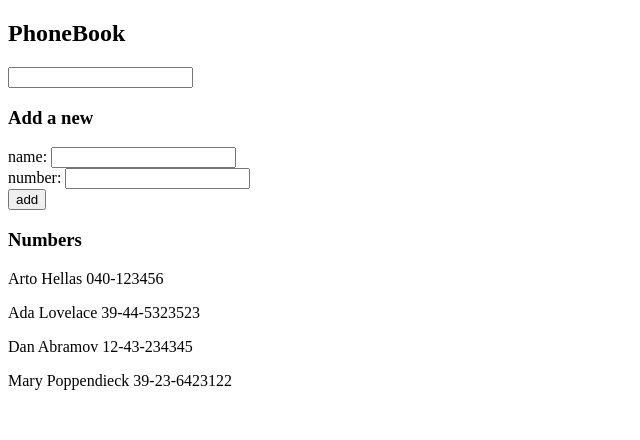
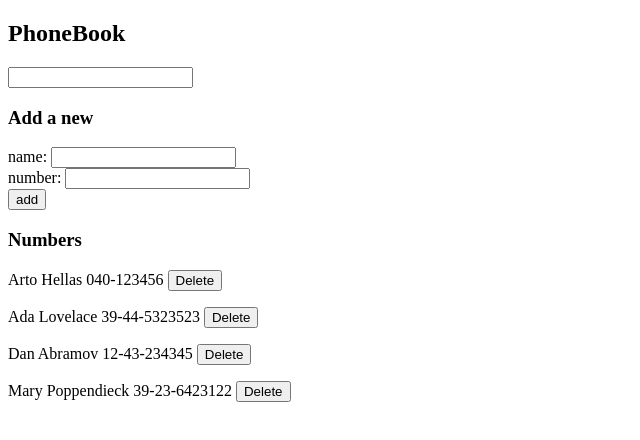
Before and after one commit to JuampiConejera/FullStackOpen, a React (Vite) app in the folder part2/thePhonebook/: page / in a window 1280 px wide. Shown: the top 440 px of the page, without its empty margins (0-640 px from the left). Built offline with nearby package versions, Linux system fonts and the light colour scheme; data requests are answered from the project's data file.

Commit message:
commit exercise 2.14

```diff
--- a/part2/thePhonebook/src/App.jsx
+++ b/part2/thePhonebook/src/App.jsx
@@ -19,6 +19,16 @@ const App = () => {
       })
   }, [])
 
+  const handleDelete = (person) => {
+    if (window.confirm(`Delete ${person.name}?`)) {
+        listService
+            .remove(person.id)
+            .then(() => {
+                setPersons(persons.filter(pers => pers.id !== person.id))
+            })
+    }
+}
+
   return (
     <div>
       <h2>PhoneBook</h2>
@@ -26,7 +36,7 @@ const App = () => {
       <h3>Add a new</h3>
       <PersonForm newName={newName} setNewName={setNewName} newNumber={newNumber} setNewNumber={setNewNumber} persons={persons} setPersons={setPersons} />
       <h3>Numbers</h3>
-      <Persons persons={persons} filter={filter} />
+      <Persons persons={persons} filter={filter} handleDelete={handleDelete} />
     </div>
   )
 }
--- a/part2/thePhonebook/src/components/List.jsx
+++ b/part2/thePhonebook/src/components/List.jsx
@@ -1,5 +1,5 @@
-export const List = ({ person }) => {
+export const List = ({ person, handleDelete }) => {
     return (
-            <p>{person.name}    {person.number}</p>
+            <p>{person.name}    {person.number} <button type="button" onClick={() => handleDelete(person)}>Delete</button></p>
     )
 }
--- a/part2/thePhonebook/src/components/Persons.jsx
+++ b/part2/thePhonebook/src/components/Persons.jsx
@@ -1,12 +1,12 @@
 import { List } from './List'
-export const Persons = ( {persons, filter}) => {
+export const Persons = ( {persons, filter, handleDelete}) => {
     const personsToShow = persons.filter(persons =>
         persons.name.toLowerCase().includes(filter.toLowerCase())
     )
     return (
         <div>
             {personsToShow.map(persons =>
-                <List key={persons.name} person={persons} />
+                <List key={persons.name} person={persons} handleDelete={handleDelete}/>
             )}
         </div>
     )
--- a/part2/thePhonebook/src/services/ListNumbers.js
+++ b/part2/thePhonebook/src/services/ListNumbers.js
@@ -10,7 +10,13 @@ const create = newObject => {
   return axios.post(baseUrl, newObject)
 }
 
+const remove = id => {
+  const request = axios.delete(`${baseUrl}/${id}`)
+  return request.then(response => response.data)
+}
+
 export default {
   getAll: getAll,
-  create: create
+  create: create,
+  remove: remove
 }
```
